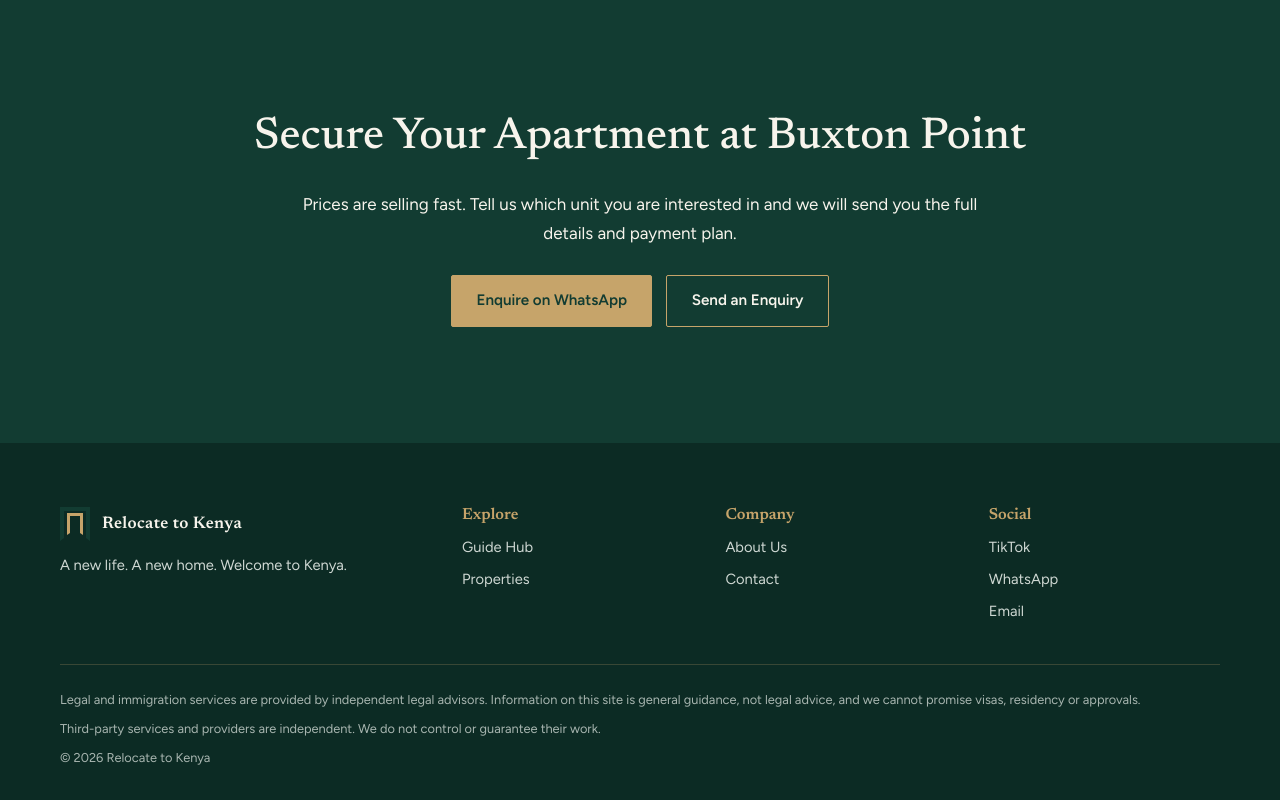
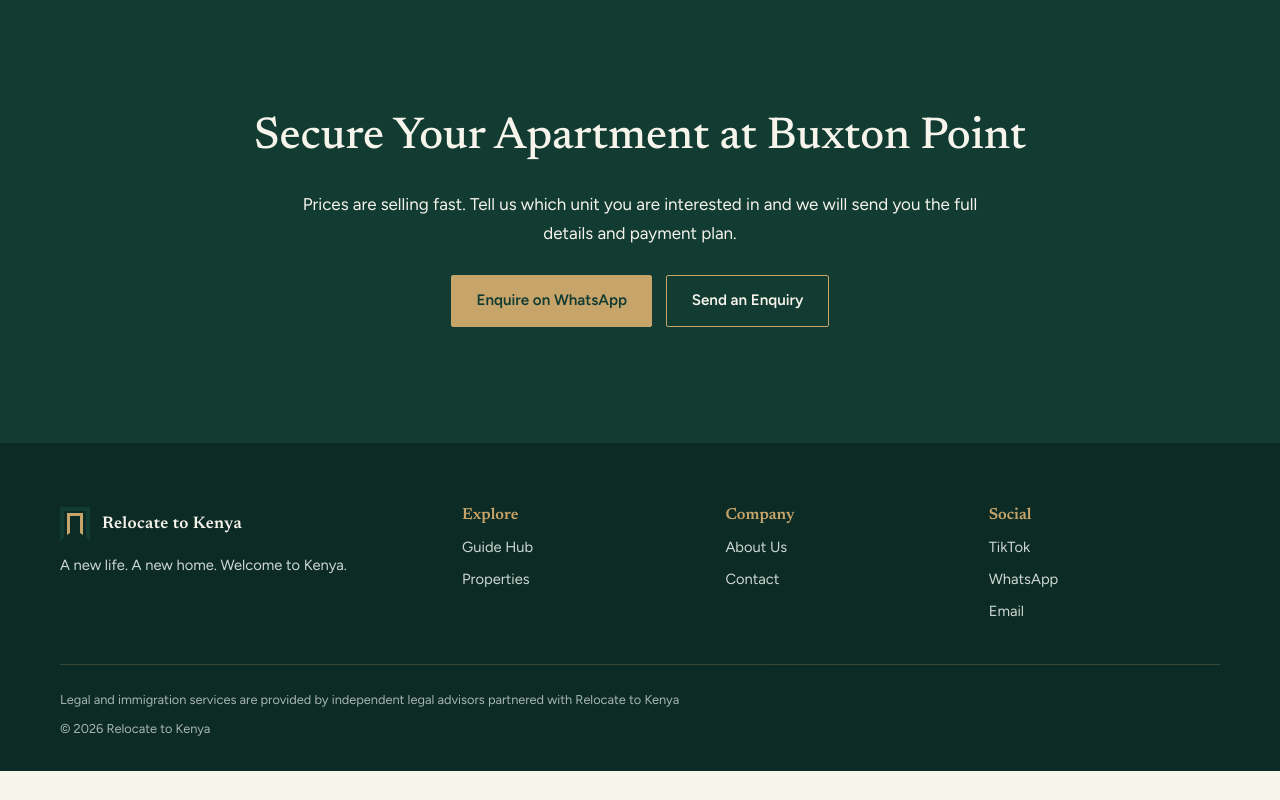
Before and after one commit to imoazy-Umrah/relocatetokenya, a plain HTML site: page buxton-point-mombasa/index.html in a window 1280 px wide. Shown: the part 3200-4000 px from the top of the page. After the commit the page ends 3971 px from the top, so only its background shows below. Drawn offline with Linux system fonts and the light colour scheme.

Commit message:
Revise FAQ and legal disclaimer for clarity
Updated FAQ section to clarify assistance for foreign buyers and modified legal disclaimer.

```diff
--- a/buxton-point-mombasa/index.html
+++ b/buxton-point-mombasa/index.html
@@ -146,7 +146,7 @@
 <details><summary>Are the prices in Kenya shillings?</summary>
 <div class="faq-a"><p>Yes. All prices shown are in KES. Where a US dollar amount is mentioned, it is an approximate conversion and the exchange rate may change.</p></div></details>
 <details><summary>Can I buy as someone living outside Kenya?</summary>
-<div class="faq-a"><p>Many buyers purchase from abroad. Rules and costs depend on your circumstances, so please take independent legal advice before you commit. <a href="/contact">Contact us</a> and we will point you in the right direction.</p></div></details>
+<div class="faq-a"><p>We specialize in helping foreign nationals buy property in Kenya. We guide you through the legal due diligence, handle the currency transfer process, and connect you with our trusted legal partners so you can complete the purchase securely, even if you are still abroad. <a href="/contact">Contact us</a> and we will point you in the right direction.</p></div></details>
 <details><summary>What is the completion date for Phase 2?</summary>
 <div class="faq-a"><p>Phase 2 is expected to be completed by August 2027. Construction is ongoing, and we can share the latest progress updates upon enquiry.</p></div></details>
 <details><summary>Are there penthouses available?</summary>
@@ -175,8 +175,7 @@
 <div><h4>Social</h4><ul><li><a href="https://www.tiktok.com/@relocatetokenya" target="_blank" rel="noopener">TikTok</a></li><li><a href="https://wa.me/254706688115" target="_blank" rel="noopener">WhatsApp</a></li><li><a href="mailto:info@relocatetokenya.co.ke">Email</a></li></ul></div>
 </div>
 <div class="disclaimer">
-<p>Legal and immigration services are provided by independent legal advisors. Information on this site is general guidance, not legal advice, and we cannot promise visas, residency or approvals.</p>
-<p>Third-party services and providers are independent. We do not control or guarantee their work.</p>
+<p>Legal and immigration services are provided by independent legal advisors partnered with Relocate to Kenya</p>
 <p>© <span id="year"></span> Relocate to Kenya</p>
 </div></div></footer>
 <script src="/js/main.js"></script>
```
